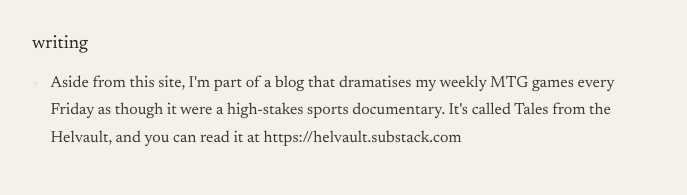
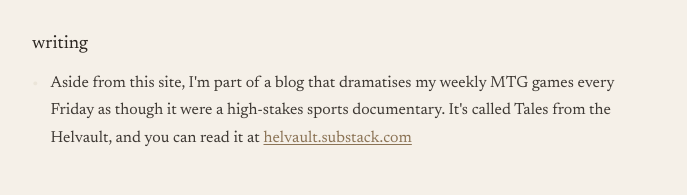
Before and after one commit to sudokufan/alex.day, a React (Vite) app: page /now in a window 1280 px wide. Shown: the part 893-1088 px from the top of the page, without its empty margins (296-983 px from the left). Built offline with nearby package versions, Linux system fonts and the light colour scheme.

Commit message:
linking helvault

```diff
--- a/src/pages/Now.tsx
+++ b/src/pages/Now.tsx
@@ -2,6 +2,26 @@ import { now } from "../content/now";
 import { formatDate } from "../lib/formatDate";
 import PageTransition from "../components/PageTransition";
 import SectionReveal from "../components/SectionReveal";
+
+function linkify(text: string) {
+  const urlRegex = /(https?:\/\/[^\s]+)/g;
+  const parts = text.split(urlRegex);
+  return parts.map((part, i) =>
+    urlRegex.test(part) ? (
+      <a
+        key={i}
+        href={part}
+        target="_blank"
+        rel="noopener noreferrer"
+        className="text-accent hover:text-accent-hover underline underline-offset-2 transition-colors duration-200"
+      >
+        {part.replace(/^https?:\/\//, "")}
+      </a>
+    ) : (
+      part
+    ),
+  );
+}
 
 export default function Now() {
   return (
@@ -20,7 +40,7 @@ export default function Now() {
               {section.items.map((item) => (
                 <li key={item} className="flex items-baseline gap-3">
                   <span className="text-parchment select-none">&bull;</span>
-                  {item}
+                  <span>{linkify(item)}</span>
                 </li>
               ))}
             </ul>
```
